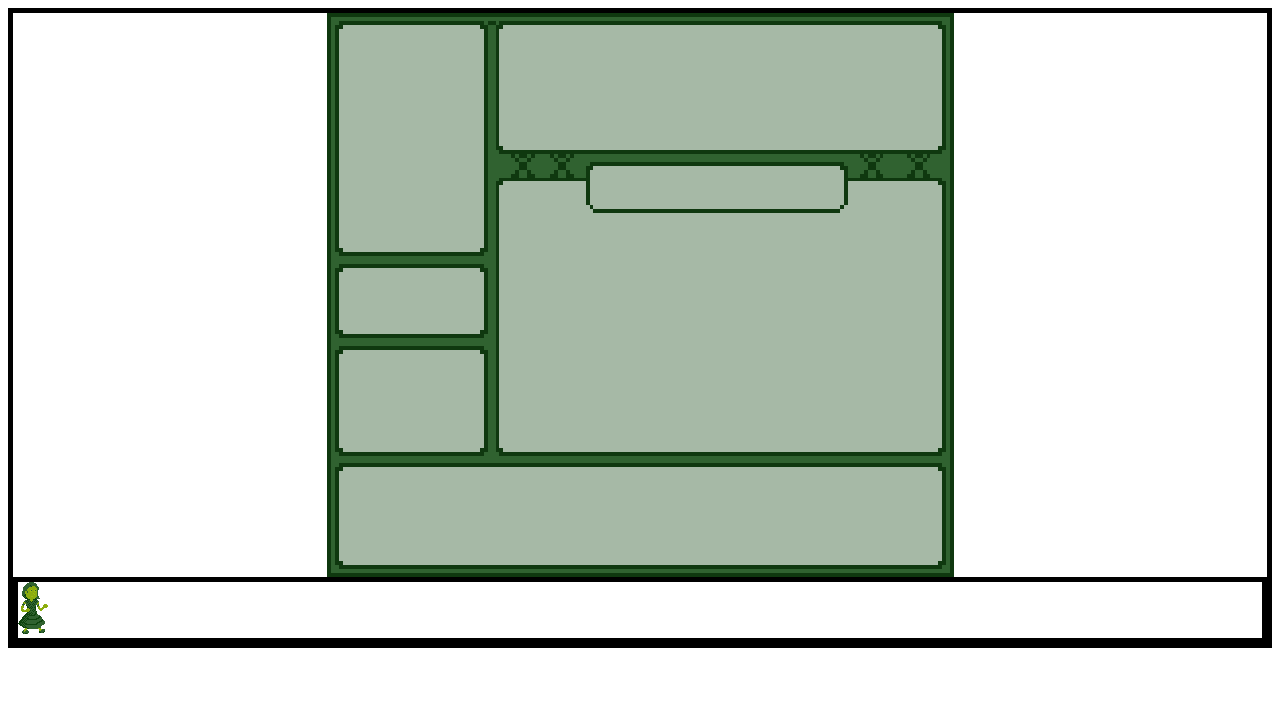
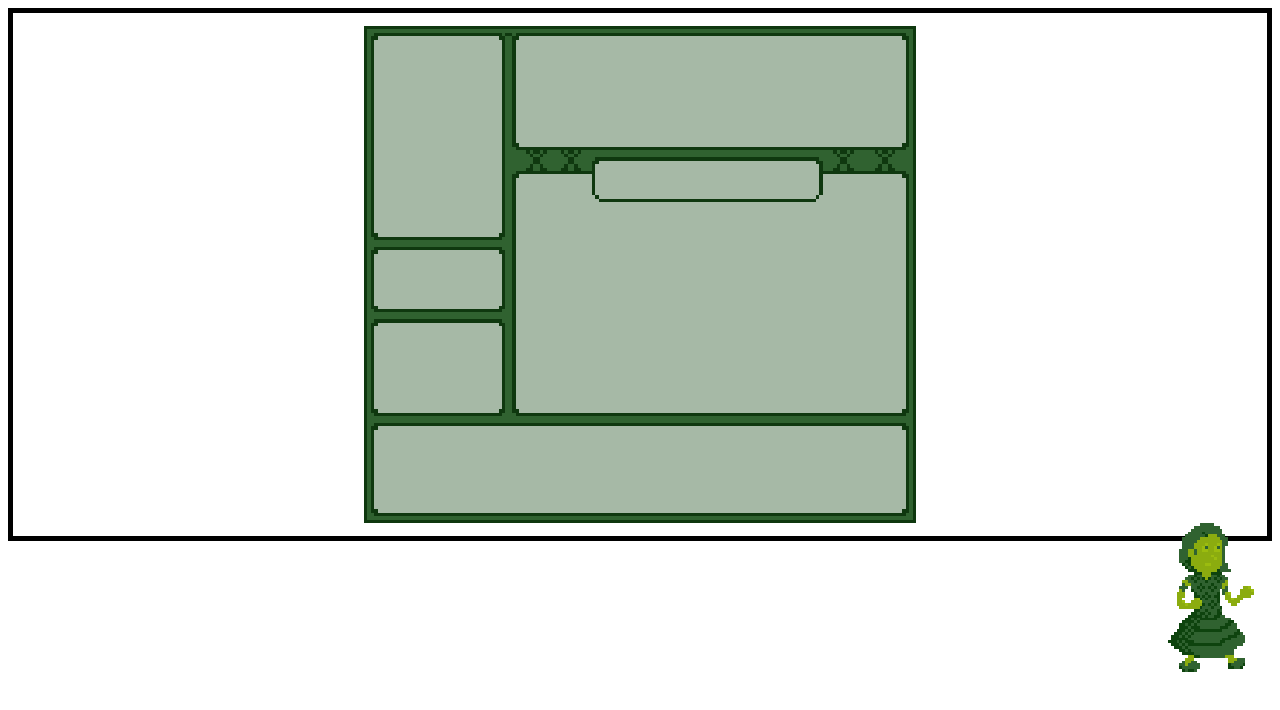
Before and after one commit to BoazBR/Nightmare-Trip, a plain HTML site: page interface.html in a window 1280 px wide. Drawn offline with Linux system fonts and the light colour scheme.

Commit message:
progresso?

```diff
--- a/css/interface.css
+++ b/css/interface.css
@@ -7,17 +7,23 @@ img{
     image-rendering: optimize-contrast;
 }
 
-#img_interface{
-    width: 50%;
-    height: 50%;
+#interface_img{
+    width: 45%;
+    height: 45%;
+    position: relative;
     display: block;
     margin: auto;
 }
 
-.dentro{
+.img_relativa{
     position: relative;
+    display: flex;
+    float: right;
+    height: auto;
+    width: 7%;
 }
 
 div{
     border: 5px solid black;
+    padding: 1%;
 }
--- a/interface.html
+++ b/interface.html
@@ -8,10 +8,8 @@
     </head>
     <body>
         <div id="interface">
-            <img id="img_interface" src="sprites/Interface.png" alt="">
-            <div id="protagonista" class="dentro">
-                <img src="sprites/protagonista.png" alt="">
-            </div>
+            <img id="interface_img" src="sprites/Interface.png" alt="">
+                <img class="img_relativa" src="sprites/protagonista.png" alt="">
         </div>
     </body>
 </html>
```
